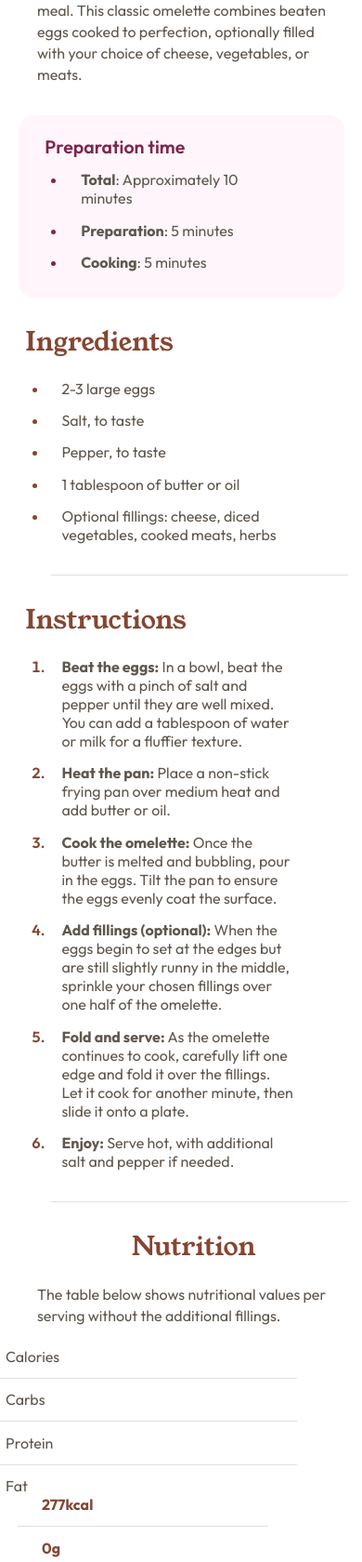
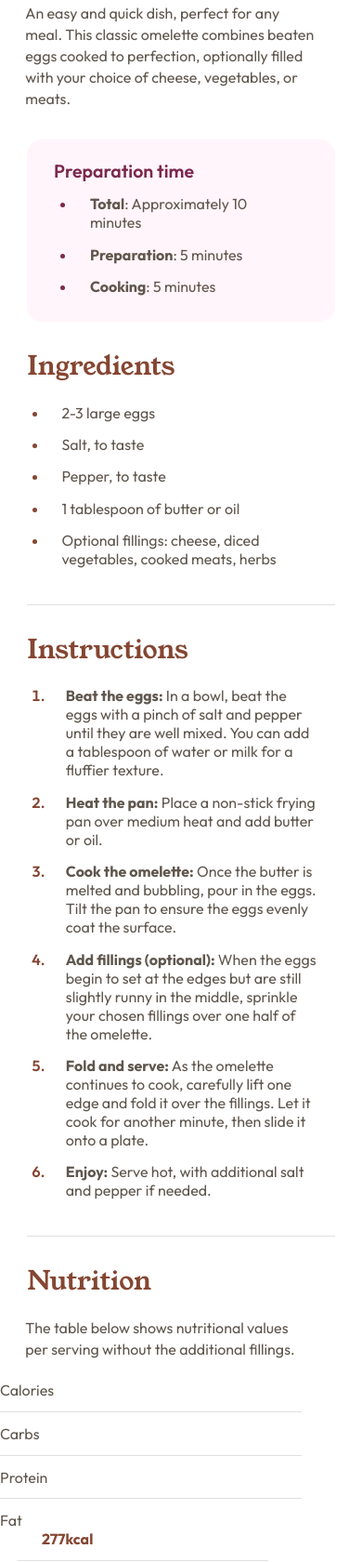
Before and after one commit to TonyzCataldo/Recipe-Page-Main-Challenge, a plain HTML site: page recipe-page-me/index.html in a window 390 px wide. Shown: the part 320-2000 px from the top of the page at 93% size. Drawn offline with Linux system fonts and the light colour scheme.

Commit message:
making the responsive layout

```diff
--- a/recipe-page-me/index.html
+++ b/recipe-page-me/index.html
@@ -68,8 +68,10 @@
             </ol>
         </div>
         <hr class="hr">
+        <div class="left2">
             <h2 class="nutri">Nutrition</h2>
-        <p>The table below shows nutritional values per serving without the additional fillings.</p>
+            <p class="footer-p">The table below shows nutritional values per serving without the additional fillings.
+            </p>
             <div class="full-end">
                 <div class="left">Calories
                     <hr class="hr2">Carbs
@@ -83,6 +85,7 @@
                     <hr class="hr2">22g
 
                 </div>
+            </div>
     </main>
 
 </body>
--- a/recipe-page-me/style.css
+++ b/recipe-page-me/style.css
@@ -216,12 +216,12 @@ li::marker {
 }
 
 @media screen and (max-width:755px) {
-    body {}
+
 
     main {
         margin: 0;
         width: 100%;
-        height: 2043px;
+        height: 127.6875rem;
         align-items: center;
         position: relative;
 
@@ -239,9 +239,9 @@ li::marker {
     img {
         margin: 0;
         width: 100%;
-        height: 170px;
+        height: 10.625rem;
         border-radius: 0;
-        margin-bottom: 22px;
+        margin-bottom: 2.5rem;
 
     }
 
@@ -252,16 +252,21 @@ li::marker {
     h1 {
         margin-left: 7%;
         line-height: 2.5rem;
+        margin-bottom: 1.8rem;
 
 
     }
 
     p {
-        margin-right: 9%;
+        margin-left: 7%;
+        margin-right: 13%;
+        margin-bottom: 2rem;
     }
 
     .center {
-        width: 90%;
+        width: 85%;
+        margin-left: 7%;
+        margin-right: 7%;
     }
 
     br {
@@ -274,9 +279,7 @@ li::marker {
 
     h2 {
         text-align: left;
-
-
-        margin-left: 7%;
+        margin-left: 7.5%;
     }
 
     .ul2 {
@@ -290,7 +293,9 @@ li::marker {
     }
 
     .hr {
-        width: 82%;
+        width: 85%;
+        margin: 0;
+        margin-top: 1.5rem;
     }
 
     .hr2 {
@@ -301,7 +306,17 @@ li::marker {
         margin-right: 20%;
     }
 
+    ol li {
+        padding-left: 1.2rem;
+        margin-right: 2.8125rem;
+    }
+
     section {
-        height: 196px;
+        height: 12.25rem;
+    }
+
+    .footer-p {
+        margin-right: 15%;
+
     }
 }
```
Lines whose indentation alone changed are shown as unchanged.
